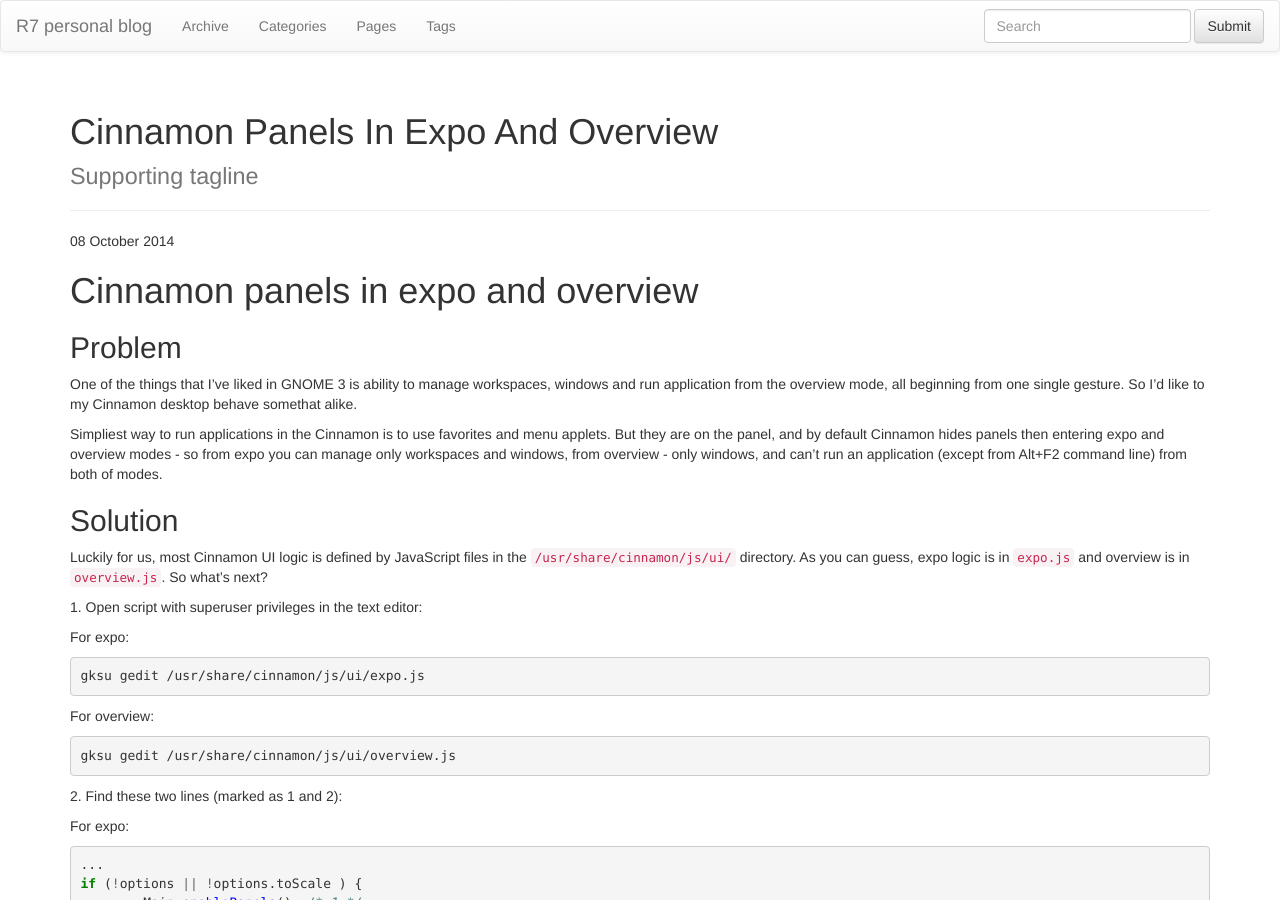
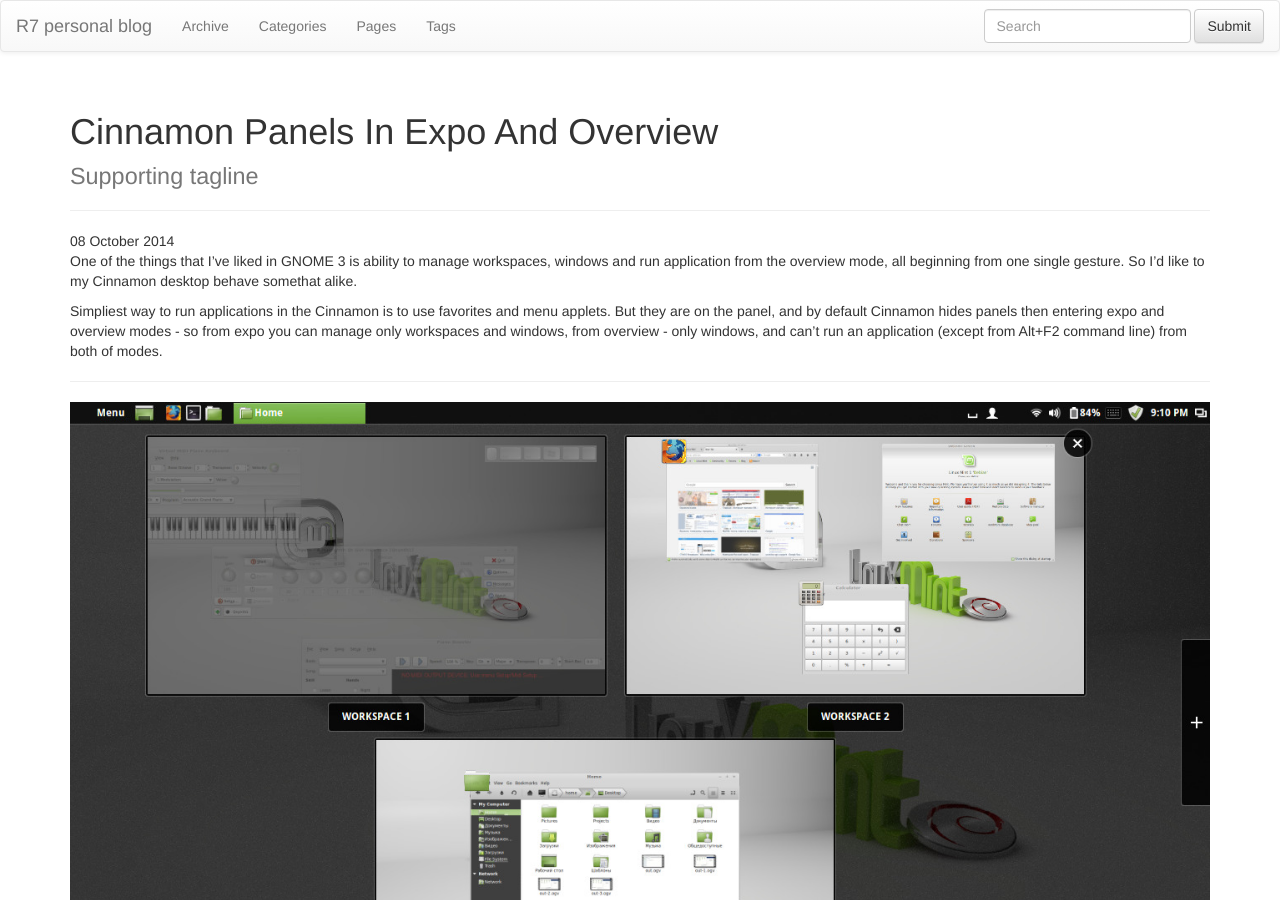
Before and after one commit to roman-yagodin/roman-yagodin.github.io, a Jekyll site: the page built from _posts/2014-10-08-cinnamon-panels-in-expo-and-overview.md, in a window 1280 px wide and 900 px high. Built offline with Jekyll 4.4.1, drawn with Linux system fonts in a browser that asks for light colours; nearby versions of some CDN libraries; library files that are not in the unit come from our copies; comment, search, counter and statistics services are not loaded.

Commit message:
Add images to the posts

```diff
--- a/_posts/2014-10-08-cinnamon-panels-in-expo-and-overview.md
+++ b/_posts/2014-10-08-cinnamon-panels-in-expo-and-overview.md
@@ -6,13 +6,13 @@
 ---
 {% include JB/setup %}
 
-# Cinnamon panels in expo and overview
-
-## Problem
-
 One of the things that I've liked in GNOME 3 is ability to manage workspaces, windows and run application from the overview mode, all beginning from one single gesture. So I'd like to my Cinnamon desktop behave somethat alike.
 
 Simpliest way to run applications in the Cinnamon is to use favorites and menu applets. But they are on the panel, and by default Cinnamon hides panels then entering expo and overview modes - so from expo you can manage only workspaces and windows, from overview - only windows,  and can't run an application (except from Alt+F2 command line) from both of modes.
+
+---
+
+<img src="{{ site.url }}/assets/images/cinnamon-panels-in-expo-and-overview_01.jpg" alt="Cinnamon expo mode with top panel" width="100%" />
 
 ## Solution
 
@@ -117,6 +117,10 @@
 Offset value is related to the panel height, but you need to experiment with this to get desired result, as current Cinnamon theme
 could greatly infuence it. In my case (*New Minty* theme), panel height is about 26, but value of 16 in the `expo.js` and 32 in `workspacesView.js` is fine.
 
+---
+
+<img src="{{ site.url }}/assets/images/cinnamon-panels-in-expo-and-overview_02.jpg" alt="Cinnamon overview (scale) mode with top panel" width="100%" />
+
 ## Acknowledgements
 
 This post mainly based on the solution, provided [here](https://github.com/linuxmint/Cinnamon/issues/3001) by [@nfat](https://github.com/nfat).
```
Also changed, not shown: _posts/2014-10-11-xamarin-official-mono-repositories-for-linux.md (+7 -1 lines), assets/images/cinnamon-panels-in-expo-and-overview_01.jpg (added), assets/images/cinnamon-panels-in-expo-and-overview_02.jpg (added), assets/images/xamarin-official-mono-repositories-for-linux_01.png, assets/images/xamarin-official-mono-repositories-for-linux_02.jpg (added).
